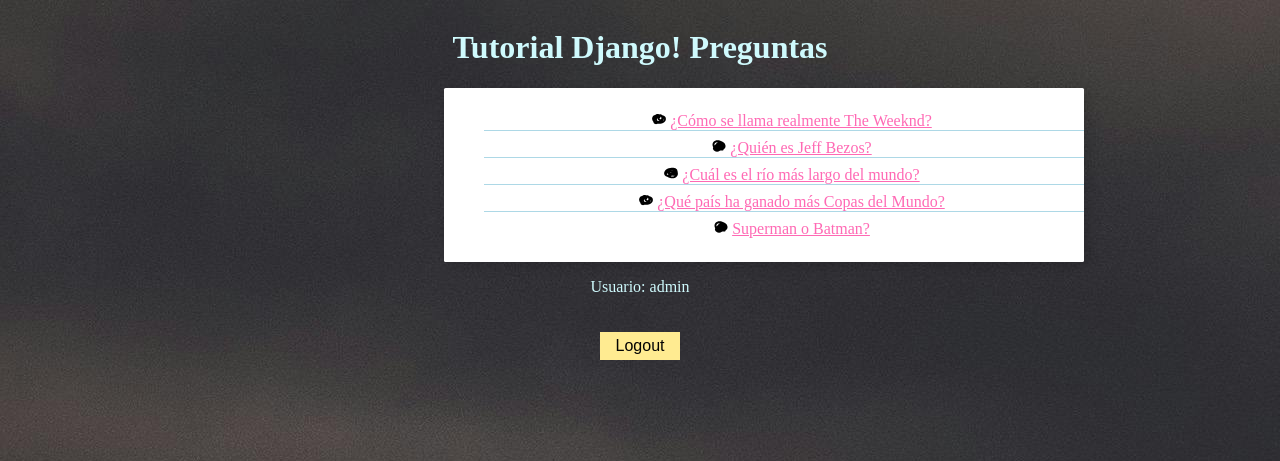
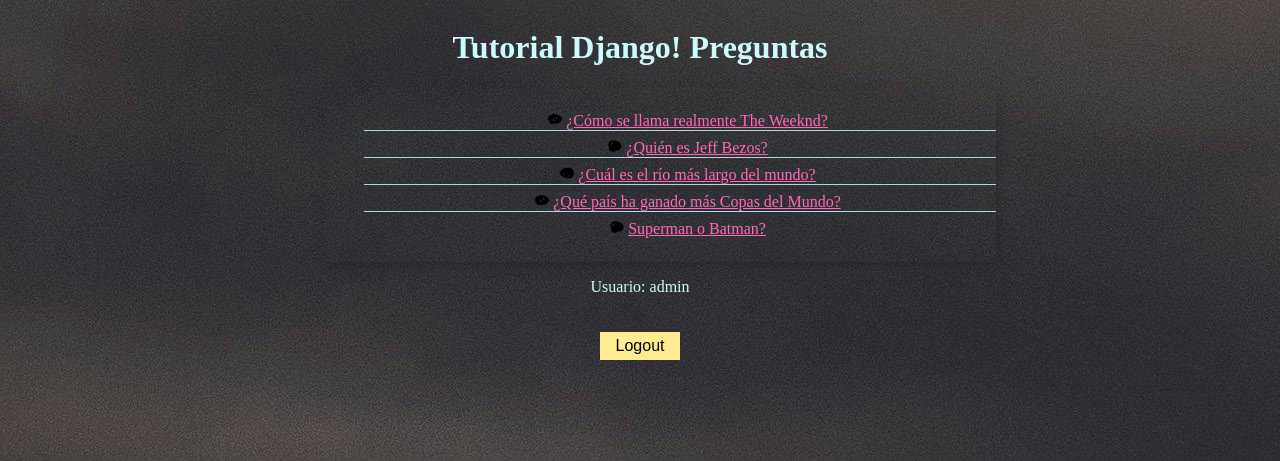
Before and after one commit to manuelvmart/djangotutorial, a Django app: page / in a window 1280 px wide. Shown: the top 461 px of the page. Run offline with Django 5.2, Linux system fonts and the light colour scheme; a user stored in the database is signed in; data comes from the database, SQL or seed files in the repository; data that the repository does not hold is empty.

Commit message:
last task

```diff
--- a/polls/static/polls/style.css
+++ b/polls/static/polls/style.css
@@ -6,9 +6,8 @@ body{
 
 ul {
 	list-style-position: inside;
-	width: 600px;
+	width: 650px;
 	max-width: 100%;
-	background: white;
 	box-shadow: 0.25rem 0.25rem 0.75rem rgb(0 0 0 / 0.15);
 	padding-top: 8px;
   padding-bottom: 8px;
--- a/polls/templates/polls/index.html
+++ b/polls/templates/polls/index.html
@@ -11,7 +11,7 @@
   <body><div class="centro">
     <h1>Tutorial Django! Preguntas</h1>
     {% if latest_question_list %}
-    <ul style="margin-left: 120px;">
+    <ul >
     {% for question in latest_question_list %}
     <li><a href="{% url 'polls:detail' question.id %}">{{ question.question_text }}</a></li>
     {% endfor %}
--- a/polls/views.py
+++ b/polls/views.py
@@ -21,12 +21,17 @@ class IndexView(generic.ListView):
         model = Question
         current_user = self.request.user
 
-        queryset = Question.objects.order_by("-pub_date")
+        if current_user.is_authenticated:
+            queryset = Question.objects.order_by("-pub_date")
 
-        not_allowed_ids = Not_allowed.objects.filter(user=current_user).values_list('question_id', flat=True)
-        queryset = queryset.exclude(id__in=not_allowed_ids)
+            not_allowed_ids = Not_allowed.objects.filter(user=current_user).values_list('question_id', flat=True)
+            queryset = queryset.exclude(id__in=not_allowed_ids)
+        else:
+            queryset = Question.objects.order_by("-pub_date")
 
-        return queryset[:5]
+        queryset = queryset[:5]
+        return queryset
+
 
 
 class DetailView(LoginRequiredMixin, generic.DetailView):
```
